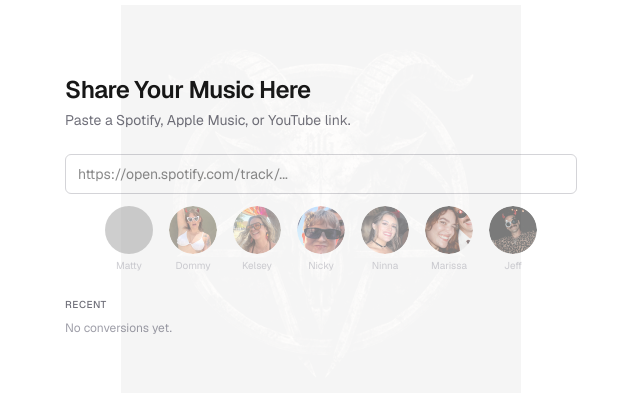
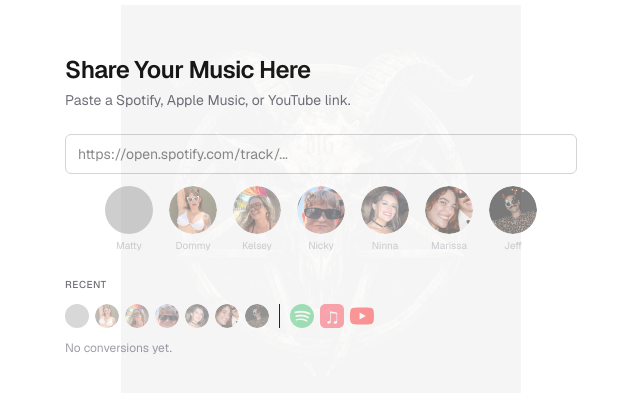
Before and after one commit to mattdrgonzales/song-converter, a Next.js app: page / in a window 1280 px wide. Shown: the part 195-588 px from the top of the page, without its empty margins (319-959 px from the left). Built offline with nearby package versions, Linux system fonts and the light colour scheme; grey boxes are pictures that could not be loaded.

Commit message:
feat: filter recents by submitter and platform, fix HTML entities
Filter row above recents: tap a face to filter by submitter,
tap a platform icon to filter by Spotify/Apple/YouTube.
Filters combine (e.g. Matty + YouTube). Clear filters link.
Also fixes &amp; showing in artist names from Airtable.

```diff
--- a/src/app/api/recent/route.ts
+++ b/src/app/api/recent/route.ts
@@ -11,6 +11,10 @@ interface RecentSong {
   submitted_by: string;
 }
 
+function decodeEntities(s: string): string {
+  return s.replace(/&amp;/g, "&").replace(/&lt;/g, "<").replace(/&gt;/g, ">").replace(/&#39;/g, "'").replace(/&quot;/g, '"');
+}
+
 export async function GET(request: NextRequest): Promise<Response> {
   const baseId = process.env.AIRTABLE_BASE_ID;
   const token = process.env.AIRTABLE_TOKEN;
@@ -20,10 +24,32 @@ export async function GET(request: NextRequest): Promise<Response> {
   }
 
   const cursor = request.nextUrl.searchParams.get("cursor") ?? "";
+  const submitter = request.nextUrl.searchParams.get("submitter") ?? "";
+  const platform = request.nextUrl.searchParams.get("platform") ?? "";
   const pageSize = 5;
+
+  // Build Airtable filter formula
+  const filters: string[] = [];
+  if (submitter) {
+    filters.push(`{submitted_by}="${submitter.replace(/"/g, '\\"')}"`);
+  }
+  if (platform === "spotify") {
+    filters.push(`{spotify_link}!=""`);
+  } else if (platform === "apple") {
+    filters.push(`{apple_music_link}!=""`);
+  } else if (platform === "youtube") {
+    filters.push(`{youtube_link}!=""`);
+  }
 
   try {
     let url = `https://api.airtable.com/v0/${baseId}/Conversions?pageSize=${pageSize}&sort%5B0%5D%5Bfield%5D=last_searched&sort%5B0%5D%5Bdirection%5D=desc&fields%5B%5D=song_title&fields%5B%5D=artist&fields%5B%5D=spotify_link&fields%5B%5D=apple_music_link&fields%5B%5D=youtube_link&fields%5B%5D=submitted_by`;
+
+    if (filters.length > 0) {
+      const formula = filters.length === 1
+        ? filters[0]
+        : `AND(${filters.join(",")})`;
+      url += `&filterByFormula=${encodeURIComponent(formula)}`;
+    }
 
     if (cursor) {
       url += `&offset=${encodeURIComponent(cursor)}`;
@@ -41,8 +67,8 @@ export async function GET(request: NextRequest): Promise<Response> {
     const data = await res.json();
     const songs: RecentSong[] = (data.records ?? []).map(
       (r: { fields: Record<string, string> }) => ({
-        song_title: r.fields.song_title ?? "",
-        artist: r.fields.artist ?? "",
+        song_title: decodeEntities(r.fields.song_title ?? ""),
+        artist: decodeEntities(r.fields.artist ?? ""),
         spotify_link: r.fields.spotify_link ?? "",
         apple_music_link: r.fields.apple_music_link ?? "",
         youtube_link: r.fields.youtube_link ?? "",
--- a/src/app/page.tsx
+++ b/src/app/page.tsx
@@ -131,14 +131,29 @@ export default function Home() {
   const [hasMore, setHasMore] = useState(false);
   const [showPicker, setShowPicker] = useState(false);
   const [loadingMore, setLoadingMore] = useState(false);
+  const [filterSubmitter, setFilterSubmitter] = useState("");
+  const [filterPlatform, setFilterPlatform] = useState("");
 
-  async function fetchRecent(cursor?: string | null, append = false) {
-    const params = cursor ? `?cursor=${encodeURIComponent(cursor)}` : "";
-    const res = await fetch(`/api/recent${params}`);
+  async function fetchRecent(cursor?: string | null, append = false, submitter?: string, platform?: string) {
+    const params = new URLSearchParams();
+    if (cursor) params.set("cursor", cursor);
+    const sub = submitter ?? filterSubmitter;
+    const plat = platform ?? filterPlatform;
+    if (sub) params.set("submitter", sub);
+    if (plat) params.set("platform", plat);
+    const qs = params.toString() ? `?${params.toString()}` : "";
+    const res = await fetch(`/api/recent${qs}`);
     const d = await res.json();
     setRecent((prev) => append ? [...(prev ?? []), ...(d.songs ?? [])] : d.songs ?? []);
     setRecentCursor(d.cursor ?? null);
     setHasMore(d.hasMore ?? false);
+  }
+
+  function applyFilter(submitter: string, platform: string) {
+    setFilterSubmitter(submitter);
+    setFilterPlatform(platform);
+    setRecent(null);
+    fetchRecent(null, false, submitter, platform).catch(() => setRecent([]));
   }
 
   useEffect(() => {
@@ -343,9 +358,55 @@ export default function Home() {
         )}
 
         <div>
-          <h2 className="text-[10px] font-medium uppercase tracking-wider text-zinc-500 dark:text-zinc-600 mb-2">
-            Recent
-          </h2>
+          <div className="flex items-center justify-between mb-3">
+            <h2 className="text-[10px] font-medium uppercase tracking-wider text-zinc-500 dark:text-zinc-600">
+              Recent
+            </h2>
+            {(filterSubmitter || filterPlatform) && (
+              <button
+                type="button"
+                onClick={() => applyFilter("", "")}
+                className="text-[10px] text-zinc-500 hover:text-zinc-300 cursor-pointer transition-colors"
+              >
+                clear filters
+              </button>
+            )}
+          </div>
+          <div className="flex gap-1.5 mb-3 flex-wrap">
+            {PEOPLE.map((p) => (
+              <button
+                key={p.name}
+                type="button"
+                onClick={() => applyFilter(filterSubmitter === p.name ? "" : p.name, filterPlatform)}
+                className={`w-6 h-6 rounded-full overflow-hidden cursor-pointer transition-all ${
+                  filterSubmitter === p.name
+                    ? "ring-2 ring-white ring-offset-1 ring-offset-zinc-950"
+                    : "opacity-40 hover:opacity-70"
+                }`}
+              >
+                <img src={p.img} alt={p.name} title={p.name} className="w-full h-full object-cover" />
+              </button>
+            ))}
+            <span className="w-px bg-zinc-800 mx-1" />
+            {([
+              { key: "spotify", label: "Spotify" },
+              { key: "apple", label: "Apple Music" },
+              { key: "youtube", label: "YouTube" },
+            ] as const).map((p) => (
+              <button
+                key={p.key}
+                type="button"
+                onClick={() => applyFilter(filterSubmitter, filterPlatform === p.key ? "" : p.key)}
+                className={`cursor-pointer transition-all ${
+                  filterPlatform === p.key
+                    ? "opacity-100 scale-110"
+                    : "opacity-40 hover:opacity-70"
+                }`}
+              >
+                <PlatformIcon platform={p.label} />
+              </button>
+            ))}
+          </div>
           {recent === null ? (
             <div className="space-y-2">
               {[...Array(3)].map((_, i) => (
@@ -384,7 +445,10 @@ export default function Home() {
                         const hasSpotify = !!s.spotify_link;
                         const hasApple = !!s.apple_music_link;
                         const hasYouTube = !!s.youtube_link;
-                        const showYouTube = hasYouTube && (!hasSpotify || !hasApple);
+                        // When filtering by platform, show all available. Otherwise smart logic.
+                        const showYouTube = filterPlatform
+                          ? hasYouTube
+                          : hasYouTube && (!hasSpotify || !hasApple);
                         return (
                           <>
                             {hasSpotify && (
```
